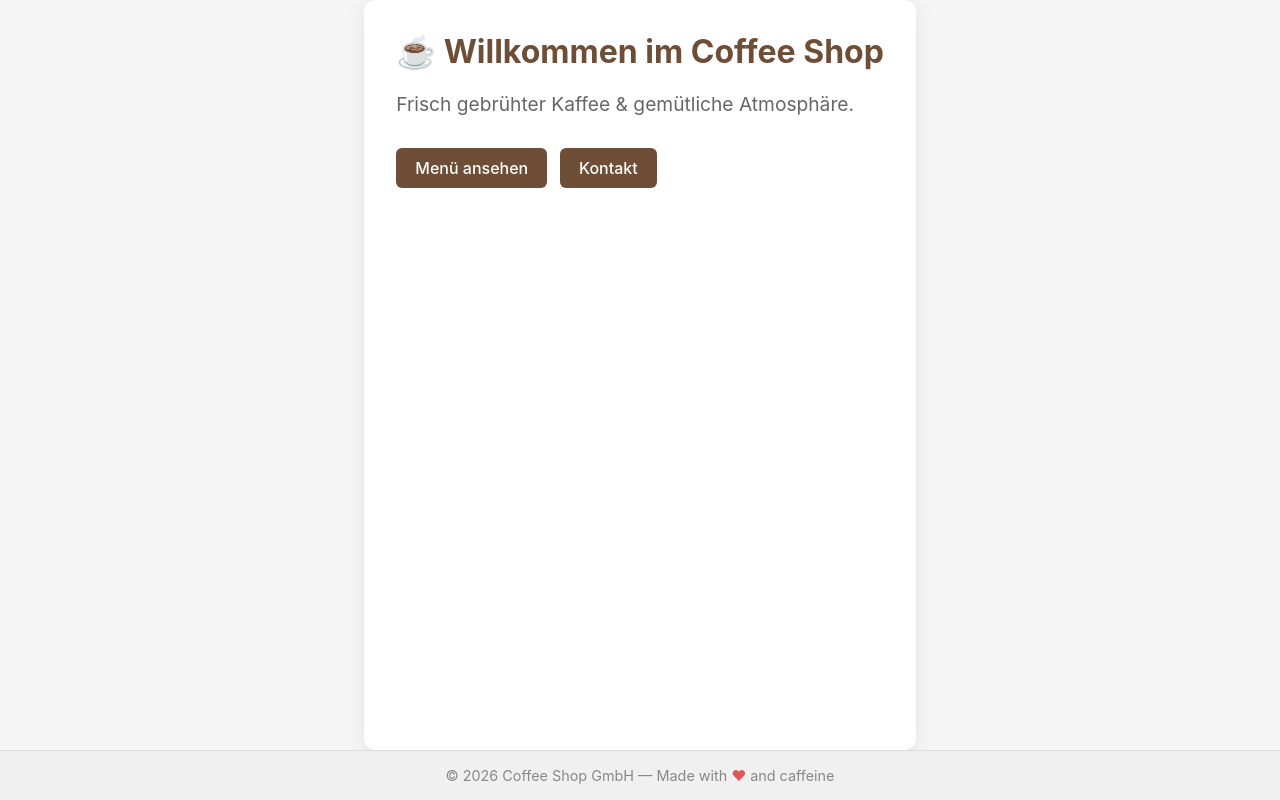
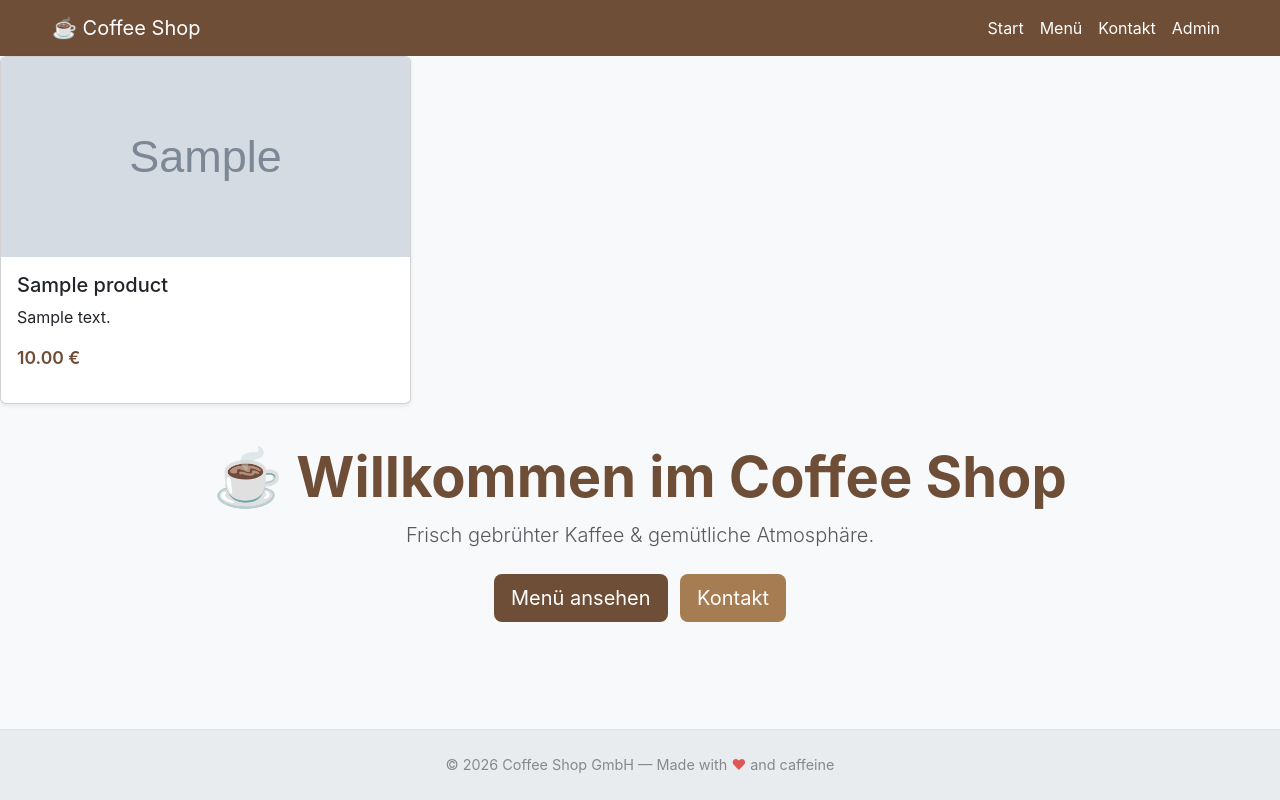
Before and after one commit to dreyjey1993/coffee-shop-django, a Django app: page / in a window 1280 px wide. Run offline with Django 4.2, Linux system fonts and the light colour scheme; tables that the repository leaves empty hold one stand-in row (values such as "Sample post"); grey boxes marked "Sample" are stand-in pictures.

Commit message:
feat: admin panel for images + responsive design
- Added Product model with image upload support
- Admin interface with image thumbnail
- Media settings configured
- Switched to Bootstrap 5 with responsive layout
- Dynamic menu page with product cards
- Updated home page with featured products
- Enhanced navigation and styling

```diff
--- a/coffee_shop/settings.py
+++ b/coffee_shop/settings.py
@@ -56,6 +56,6 @@ DATABASES = {
 STATIC_URL = '/static/'
 STATIC_ROOT = os.path.join(BASE_DIR, 'staticfiles')
 
-# Optional: wenn du später Medien-Uploads hast
-# MEDIA_URL = '/media/'
-# MEDIA_ROOT = os.path.join(BASE_DIR, 'media')
+# Media (uploaded images)
+MEDIA_URL = '/media/'
+MEDIA_ROOT = os.path.join(BASE_DIR, 'media')
--- a/coffee_shop/urls.py
+++ b/coffee_shop/urls.py
@@ -1,3 +1,5 @@
+from django.conf import settings
+from django.conf.urls.static import static
 from django.contrib import admin
 from django.urls import path, include
 
@@ -5,3 +7,7 @@ urlpatterns = [
     path('admin/', admin.site.urls),
     path('', include('shop.urls')),
 ]
+
+if settings.DEBUG:
+    urlpatterns += static(settings.MEDIA_URL, document_root=settings.MEDIA_ROOT)
+    urlpatterns += static(settings.STATIC_URL, document_root=settings.STATIC_ROOT)
--- a/requirements.txt
+++ b/requirements.txt
@@ -1,2 +1,3 @@
 django
 gunicorn
+Pillow
--- /dev/null
+++ b/shop/models.py
@@ -0,0 +1,14 @@
+from django.db import models
+
+class Product(models.Model):
+    name = models.CharField(max_length=200, verbose_name="Name")
+    description = models.TextField(verbose_name="Beschreibung", blank=True)
+    price = models.DecimalField(max_digits=6, decimal_places=2, verbose_name="Preis (€)")
+    image = models.ImageField(upload_to='products/', verbose_name="Bild", blank=True, null=True)
+    order = models.IntegerField(default=0, verbose_name="Reihenfolge")
+
+    class Meta:
+        ordering = ['order', 'name']
+
+    def __str__(self):
+        return self.name
--- a/shop/templates/shop/base.html
+++ b/shop/templates/shop/base.html
@@ -1,87 +1,69 @@
 <!DOCTYPE html>
-<html>
+<html lang="de">
 <head>
+    <meta charset="UTF-8">
+    <meta name="viewport" content="width=device-width, initial-scale=1.0">
     <title>{% block title %}Coffee Shop{% endblock %}</title>
-    <meta charset="UTF-8">
+    <link href="https://cdn.jsdelivr.net/npm/bootstrap@5.3.0/dist/css/bootstrap.min.css" rel="stylesheet">
+    <link href="https://cdn.jsdelivr.net/npm/bootstrap-icons@1.10.0/font/bootstrap-icons.css" rel="stylesheet">
     <style>
-        * { box-sizing: border-box; }
+        :root {
+            --coffee-brown: #6f4e37;
+            --coffee-light: #a67c52;
+            --bg-light: #f8f9fa;
+        }
         body {
             font-family: -apple-system, BlinkMacSystemFont, "Segoe UI", Roboto, Helvetica, Arial, sans-serif;
-            background: #f5f5f5;
-            margin: 0;
-            padding: 0;
+            background: var(--bg-light);
             color: #333;
             display: flex;
             flex-direction: column;
             min-height: 100vh;
         }
+        .navbar {
+            background: var(--coffee-brown) !important;
+        }
+        .navbar-brand, .nav-link {
+            color: #fff !important;
+        }
+        .nav-link:hover {
+            color: rgba(255,255,255,0.85) !important;
+        }
+        .hero {
+            background: linear-gradient(rgba(111, 78, 55, 0.85), rgba(111, 78, 55, 0.85)), url('https://images.unsplash.com/photo-1509042239860-f550ce710b93?auto=format&fit=crop&w=1400&q=80');
+            background-size: cover;
+            background-position: center;
+            color: #fff;
+            padding: 4rem 1rem;
+            text-align: center;
+            margin-bottom: 2rem;
+            border-radius: 0 0 16px 16px;
+        }
         .container {
-            max-width: 800px;
+            max-width: 1200px;
             margin: auto;
-            background: #fff;
-            padding: 2rem;
-            border-radius: 12px;
-            box-shadow: 0 4px 20px rgba(0,0,0,0.08);
             flex: 1 0 auto;
         }
-        h1 {
-            color: #6f4e37;
-            margin-top: 0;
+        .card-img-top {
+            height: 200px;
+            object-fit: cover;
         }
-        .btn {
-            display: inline-block;
-            padding: 0.6rem 1.2rem;
-            background: #6f4e37;
-            color: #fff;
-            text-decoration: none;
-            border-radius: 6px;
-            margin: 0.5rem 0.5rem 0.5rem 0;
-            font-weight: 500;
-            transition: background 0.2s ease;
-        }
-        .btn:hover {
-            background: #5a3e2d;
-        }
-        .back {
-            display: inline-block;
-            margin-bottom: 1rem;
-            color: #6f4e37;
-            text-decoration: none;
-            font-weight: 500;
-        }
-        .back:hover {
-            text-decoration: underline;
-        }
-        .menu-item {
-            margin-bottom: 1rem;
-            padding: 1rem;
-            border: 1px solid #eaeaea;
-            border-radius: 8px;
-            background: #fafafa;
-        }
-        .menu-item h3 {
-            margin: 0 0 0.3rem 0;
-            color: #444;
-        }
-        .menu-item p {
-            margin: 0;
-            color: #666;
-        }
-        .tagline {
-            font-size: 1.2rem;
-            color: #666;
-            margin-bottom: 1.5rem;
+        .price {
+            color: var(--coffee-brown);
+            font-weight: 600;
+            font-size: 1.1rem;
         }
         footer {
             text-align: center;
-            padding: 1rem;
+            padding: 1.5rem;
             color: #888;
             font-size: 0.9rem;
-            background: #f0f0f0;
-            border-top: 1px solid #ddd;
+            background: #e9ecef;
+            border-top: 1px solid #dee2e6;
+            margin-top: auto;
         }
         footer a {
-            color: #6f4e37;
+            color: var(--coffee-brown);
             text-decoration: none;
         }
         footer a:hover {
@@ -91,11 +73,32 @@
     {% block extra_head %}{% endblock %}
 </head>
 <body>
-    <div class="container">
-        {% block content %}{% endblock %}
-    </div>
+    <nav class="navbar navbar-expand-lg navbar-dark">
+        <div class="container">
+            <a class="navbar-brand" href="/">☕ Coffee Shop</a>
+            <button class="navbar-toggler" type="button" data-bs-toggle="collapse" data-bs-target="#navbarNav" aria-controls="navbarNav" aria-expanded="false" aria-label="Toggle navigation">
+                <span class="navbar-toggler-icon"></span>
+            </button>
+            <div class="collapse navbar-collapse" id="navbarNav">
+                <ul class="navbar-nav ms-auto">
+                    <li class="nav-item"><a class="nav-link" href="/">Start</a></li>
+                    <li class="nav-item"><a class="nav-link" href="/menu/">Menü</a></li>
+                    <li class="nav-item"><a class="nav-link" href="/kontakt/">Kontakt</a></li>
+                    <li class="nav-item"><a class="nav-link" href="/admin/">Admin</a></li>
+                </ul>
+            </div>
+        </div>
+    </nav>
+
+    {% block content %}{% endblock %}
+
     <footer>
-        &copy; {% now "Y" %} Coffee Shop GmbH &mdash; Made with <span style="color:#e25555;">&hearts;</span> and caffeine
+        <div class="container">
+            &copy; {% now "Y" %} Coffee Shop GmbH — Made with <span style="color:#e25555;">&hearts;</span> and caffeine
+        </div>
     </footer>
+
+    <script src="https://cdn.jsdelivr.net/npm/bootstrap@5.3.0/dist/js/bootstrap.bundle.min.js"></script>
+    {% block extra_js %}{% endblock %}
 </body>
 </html>
--- a/shop/templates/shop/home.html
+++ b/shop/templates/shop/home.html
@@ -1,8 +1,31 @@
 {% extends "shop/base.html" %}
 {% block title %}Coffee Shop – Willkommen{% endblock %}
 {% block content %}
-<h1>☕ Willkommen im Coffee Shop</h1>
-<p class="tagline">Frisch gebrühter Kaffee & gemütliche Atmosphäre.</p>
-<a class="btn" href="/menu/">Menü ansehen</a>
-<a class="btn" href="/kontakt/">Kontakt</a>
+
+{% if featured %}
+<div class="row mb-4">
+    {% for product in featured %}
+    <div class="col-md-4 mb-3">
+        <div class="card h-100 shadow-sm">
+            {% if product.image %}
+            <img src="{{ product.image.url }}" class="card-img-top" alt="{{ product.name }}">
+            {% endif %}
+            <div class="card-body">
+                <h5 class="card-title">{{ product.name }}</h5>
+                <p class="card-text">{{ product.description|truncatewords:20 }}</p>
+                <p class="price">{{ product.price }} €</p>
+            </div>
+        </div>
+    </div>
+    {% endfor %}
+</div>
+{% endif %}
+
+<div class="text-center">
+    <h1 class="display-4 fw-bold" style="color: var(--coffee-brown);">☕ Willkommen im Coffee Shop</h1>
+    <p class="lead text-muted mb-4">Frisch gebrühter Kaffee & gemütliche Atmosphäre.</p>
+    <a class="btn btn-lg me-2" href="/menu/" style="background: var(--coffee-brown); color:#fff;">Menü ansehen</a>
+    <a class="btn btn-lg" href="/kontakt/" style="background: var(--coffee-light); color:#fff;">Kontakt</a>
+</div>
+
 {% endblock %}
--- a/shop/views.py
+++ b/shop/views.py
@@ -1,10 +1,13 @@
 from django.shortcuts import render
+from .models import Product
 
 def home(request):
-    return render(request, 'shop/home.html')
+    featured = Product.objects.filter(order__lt=10)[:3]
+    return render(request, 'shop/home.html', {'featured': featured})
 
 def menu(request):
-    return render(request, 'shop/menu.html')
+    products = Product.objects.all()
+    return render(request, 'shop/menu.html', {'products': products})
 
 def kontakt(request):
     return render(request, 'shop/kontakt.html')
```
Also changed, not shown: shop/admin.py (added, +16 -0 lines), shop/templates/shop/kontakt.html (+28 -12 lines), shop/templates/shop/menu.html (+23 -19 lines).
